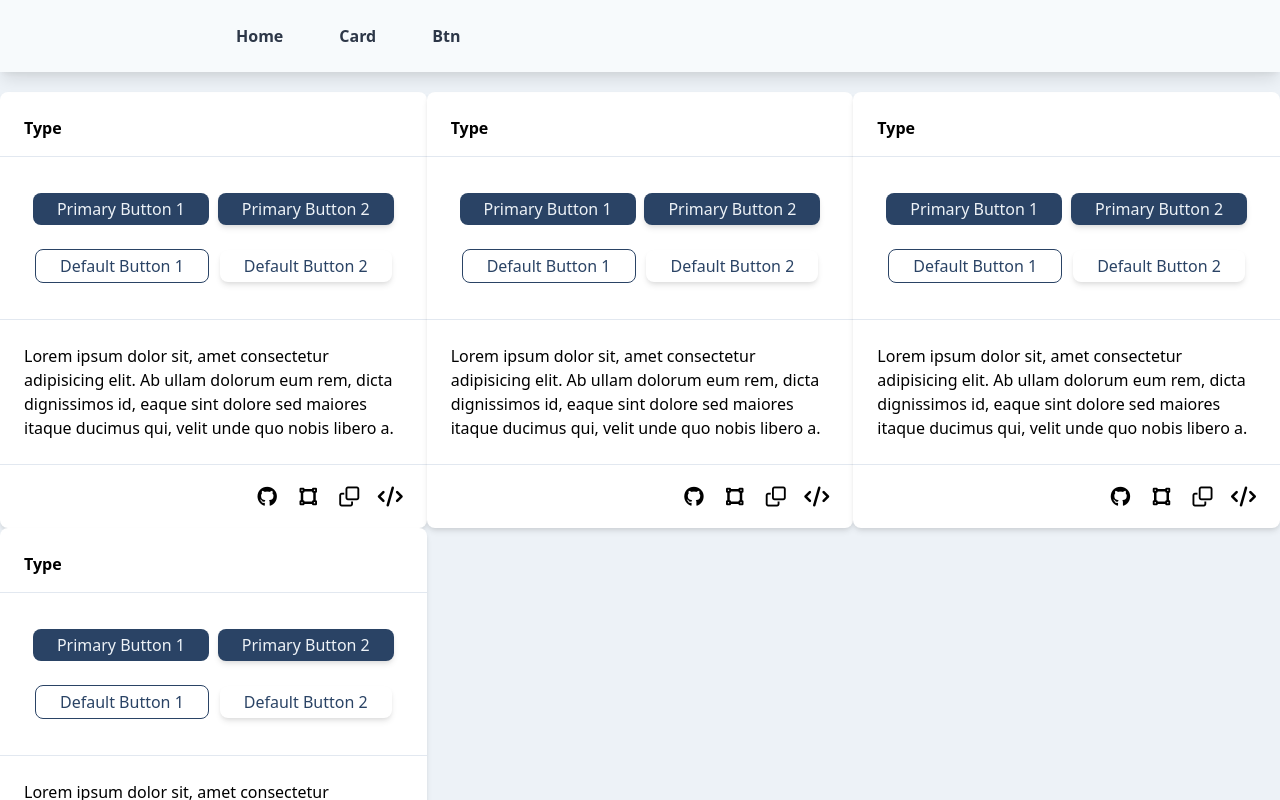
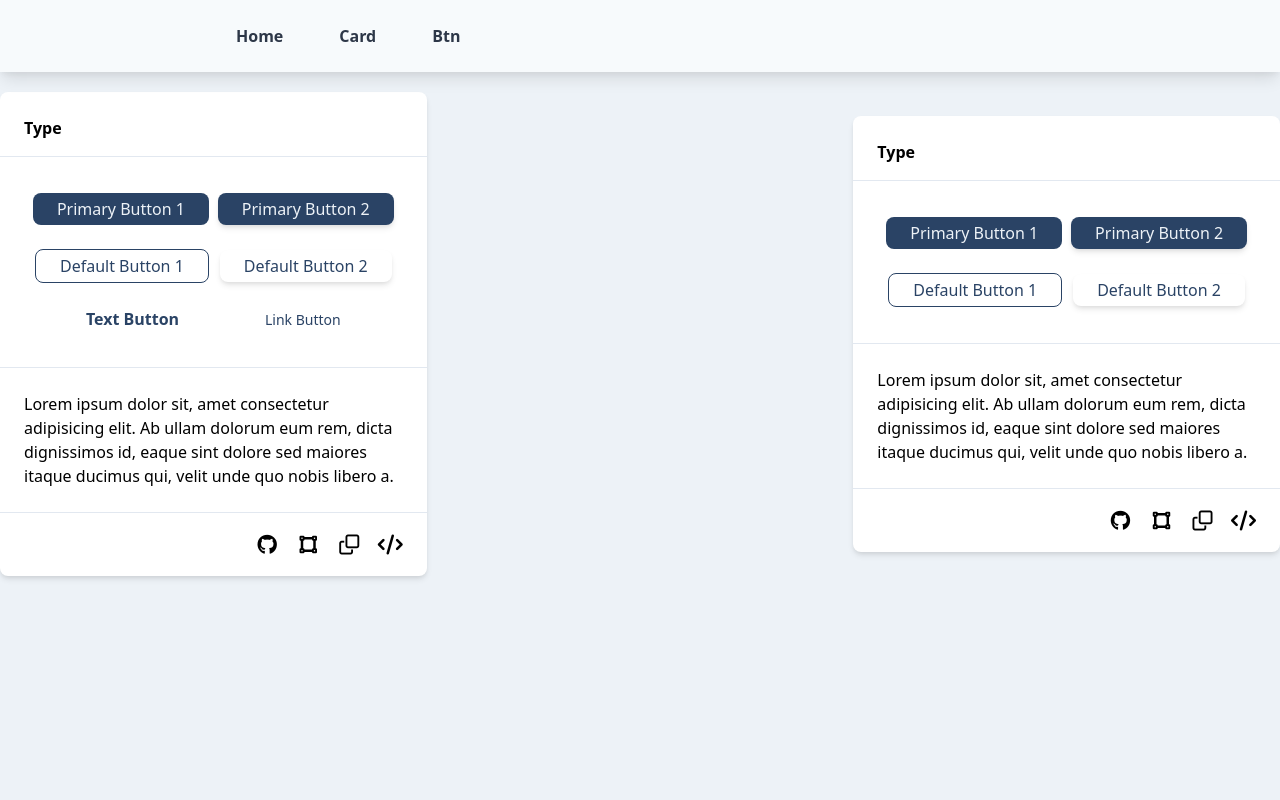
Before and after one commit to ekosutrisno/react-component, a React (Create React App) app: page /button in a window 1280 px wide. Shown: the top 800 px of the page. Built offline with nearby package versions, Linux system fonts and the light colour scheme.

Commit message:
+ ButtonText & ButtonLink

```diff
--- /dev/null
+++ b/src/components/shared/Button.js
@@ -0,0 +1,92 @@
+import React, { Component } from 'react';
+
+
+export class ButtonDefault extends Component {
+   handleClick() {
+      console.log('this is:', this);
+   }
+   render() {
+      let property = this.props;
+      return (
+         <button
+            onClick={() => this.handleClick()}
+            className="btn-default focus:outline-none border border-blue-900">
+            {property.btnText}
+         </button>
+      );
+   }
+}
+export class ButtonDefaultShadow extends Component {
+   handleClick() {
+      console.log('this is:', this);
+   }
+   render() {
+      let property = this.props;
+      return (
+         <button
+            onClick={() => this.handleClick()}
+            className="btn-default shadow-md focus:outline-none">
+            {property.btnText}
+         </button>
+      );
+   }
+}
+
+export class ButtonPrimary extends Component {
+   handleClick() {
+      console.log('this is:', this);
+   }
+   render() {
+      let property = this.props;
+      return (
+         <button
+            onClick={() => this.handleClick()}
+            className="btn-primary focus:outline-none hover:bg-gray-300 hover:text-blue-900 hover:shadow-sm transition-all duration-200 ease-in-out focus:bg-gray-200 focus:text-blue-900">
+            {property.btnText}
+         </button>
+      );
+   }
+}
+
+export class ButtonPrimaryShadow extends Component {
+   handleClick() {
+      console.log('this is:', this);
+   }
+   render() {
+      let property = this.props;
+      return (
+         <button
+            onClick={() => this.handleClick()}
+            className="btn-primary focus:outline-none hover:bg-gray-300 hover:text-blue-900 hover:shadow-sm transition-all duration-200 ease-in-out shadow-md focus:bg-gray-200 focus:text-blue-900">
+            {property.btnText}
+         </button>
+      );
+   }
+}
+
+export class ButtonLink extends Component {
+   render() {
+      const p = this.props;
+      return (
+         <a href={p.href} className="py-1 px-6 text-blue-900 text-sm hover:text-gray-500">{p.btnText}</a>
+      );
+   }
+}
+
+export class ButtonText extends Component {
+   render() {
+      const p = this.props;
+      return (
+         <a href={p.href} className="py-1 px-6 text-blue-900 font-semibold hover:text-gray-500">{p.btnText}</a>
+      );
+   }
+}
+
+export default {
+   ButtonDefault,
+   ButtonDefaultShadow,
+   ButtonPrimary,
+   ButtonPrimaryShadow,
+   ButtonText,
+   ButtonLink
+};
--- a/src/pages/ButtonsView.js
+++ b/src/pages/ButtonsView.js
@@ -1,8 +1,12 @@
 import React, { Component } from 'react';
-import ButtonPrimary from '../components/buttons/ButtonPrimary';
-import ButtonPrimaryShadow from '../components/buttons/ButtonPrimaryShadow';
-import ButtonDefault from '../components/buttons/ButtonDefault';
-import ButtonDefaultShadow from '../components/buttons/ButtonDefaultShadow';
+import {
+   ButtonDefault,
+   ButtonDefaultShadow,
+   ButtonPrimary,
+   ButtonPrimaryShadow,
+   ButtonLink,
+   ButtonText
+} from '../components/shared/Button';
 
 export class ButtonsView extends Component {
    render() {
@@ -26,6 +30,12 @@ export class ButtonsView extends Component {
                      </div>
                      <div className="py-3">
                         <ButtonDefaultShadow btnText="Default Button 2" />
+                     </div>
+                     <div className="py-3">
+                        <ButtonText btnText="Text Button" href="/" />
+                     </div>
+                     <div className="py-3">
+                        <ButtonLink btnText="Link Button" href="/" />
                      </div>
                   </div>
                </div>
@@ -76,7 +86,7 @@ export class ButtonsView extends Component {
                </div>
             </div>
             {/* Card 03 */}
-            <div className="flex-col justify-start h-full w-1/3 bg-white rounded-lg shadow-md">
+            <div className="flex-col hidden justify-start h-full w-1/3 bg-white rounded-lg shadow-md">
                <div className="header h-16 p-6 font-semibold">
                   Type
                </div>
@@ -109,7 +119,7 @@ export class ButtonsView extends Component {
                </div>
             </div>
             {/* Card 04 */}
-            <div className="flex-col justify-start h-full w-1/3 bg-white rounded-lg shadow-md">
+            <div className="flex-col hidden justify-start h-full w-1/3 bg-white rounded-lg shadow-md">
                <div className="header h-16 p-6 font-semibold">
                   Type
                </div>
```
Also changed, not shown: src/components/buttons/ButtonLink.js (added, +12 -0 lines), src/components/buttons/ButtonText.js (added, +21 -0 lines), src/components/buttons/ButtonIcon.js (added), src/components/buttons/ButtonIconCircle.js (added).
